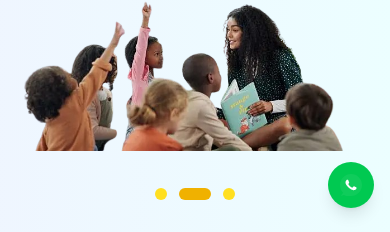
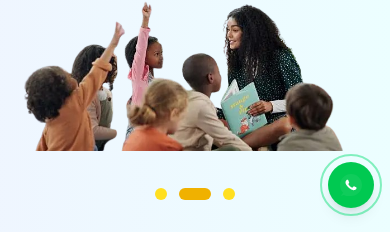
Before and after one commit to AshirafKanny/Primary-School-project, a Next.js app: page / in a window 390 px wide. Both pictures are taken after a click on the button 354 px from the left and 32 px from the top of the page. Shown: the part 612-844 px from the top of the page. Built offline with nearby package versions, Linux system fonts and the light colour scheme.

Commit message:
Enhance FloatingWhatsAppButton: Update phone number, improve accessibility, and add animations

```diff
--- a/src/components/FloatingWhatsAppButton.js
+++ b/src/components/FloatingWhatsAppButton.js
@@ -3,11 +3,13 @@
 import data from '../data/site'
 
 export function FloatingWhatsAppButton(){
-  const phone = data.contact.phone.replace(/\D/g,'')
+  const phone = '256708188110'
   const href = `https://wa.me/${phone}`
   return (
-    <a href={href} target="_blank" rel="noreferrer" className="fixed right-4 bottom-6 z-50">
-      <div className="bg-green-500 hover:bg-green-600 text-white p-3 rounded-full shadow-lg flex items-center justify-center">
+    <a href={href} target="_blank" rel="noreferrer" className="fixed right-4 bottom-6 z-50 group" aria-label="Chat with us on WhatsApp">
+      <div className="relative bg-green-500 hover:bg-green-600 text-white p-3 rounded-full shadow-lg flex items-center justify-center transition-transform duration-300 group-hover:-translate-y-0.5">
+        <span className="absolute inset-0 rounded-full bg-green-400/40 animate-ping" aria-hidden="true" />
+        <span className="absolute -inset-2 rounded-full border-2 border-green-400/50 animate-pulse" aria-hidden="true" />
         <svg width="22" height="22" viewBox="0 0 24 24" fill="none" xmlns="http://www.w3.org/2000/svg">
           <path d="M20.52 3.48A11.95 11.95 0 0012 0C5.373 0 0 5.373 0 12a11.95 11.95 0 003.48 8.52L.6 24l3.6-.96A11.95 11.95 0 0012 24c6.627 0 12-5.373 12-12 0-3.2-1.24-6.2-3.48-8.52z" fill="#fff" opacity="0.06"/>
           <path d="M17.472 14.382c-.297-.148-1.758-.867-2.03-.967-.273-.099-.472-.148-.672.148-.198.297-.768.966-.942 1.164-.173.198-.347.223-.644.074-.297-.148-1.255-.462-2.39-1.475-.883-.787-1.48-1.761-1.653-2.058-.173-.297-.019-.458.13-.607.134-.133.297-.347.446-.52.148-.173.198-.297.297-.495.099-.198.05-.372-.025-.52-.074-.148-.672-1.62-.92-2.22-.242-.579-.487-.5-.672-.51l-.572-.01c-.198 0-.52.074-.792.372s-1.04 1.016-1.04 2.479 1.064 2.876 1.213 3.074c.148.198 2.095 3.2 5.077 4.487  .709.306 1.26.489 1.693.626.712.227 1.36.195 1.872.118.571-.085 1.758-.719 2.006-1.413.248-.695.248-1.29.173-1.413-.074-.124-.272-.198-.571-.347z" fill="#fff"/>
```
